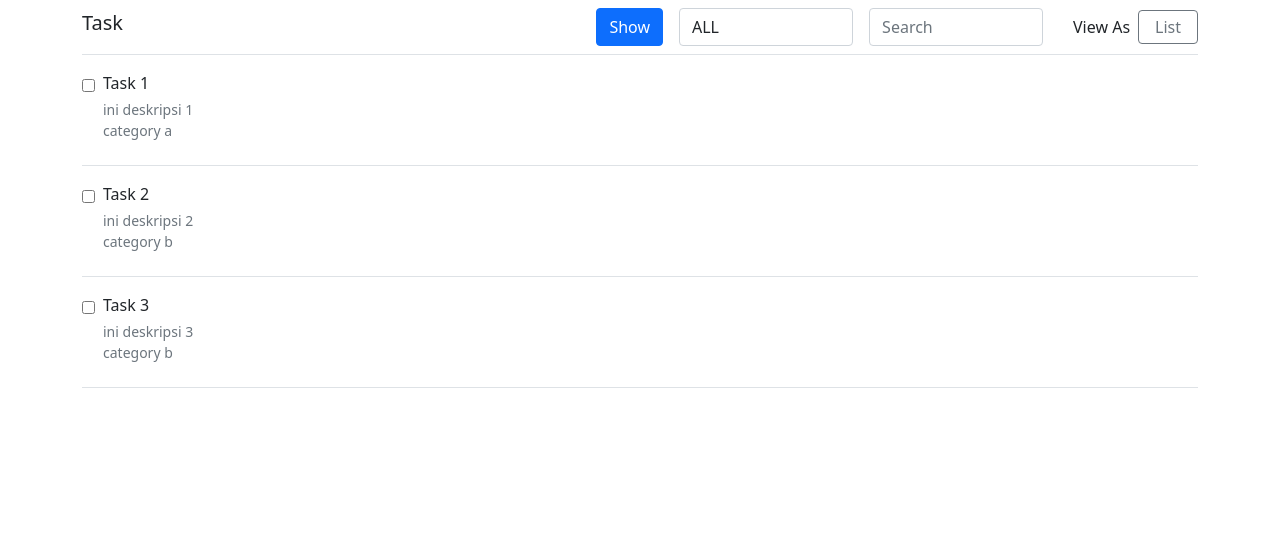
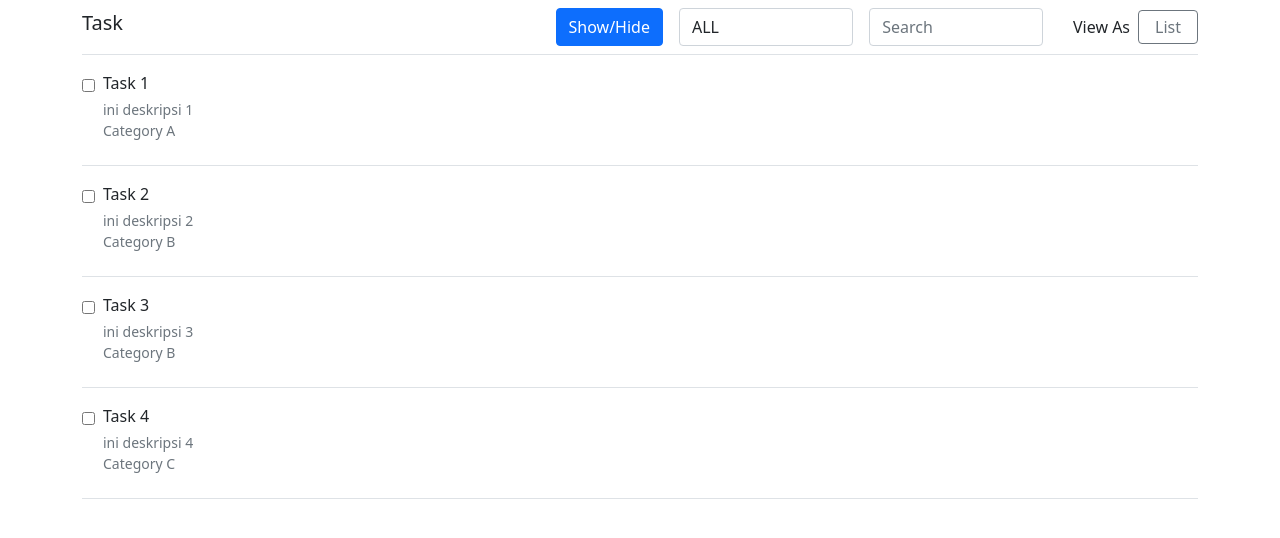
Before and after one commit to hakamanathhar/my-first-vue-js, a Nuxt app: page / in a window 1280 px wide. Shown: the top 538 px of the page. Built offline with nearby package versions, Linux system fonts and the light colour scheme.

Commit message:
add indicator loading

```diff
--- a/pages/index.vue
+++ b/pages/index.vue
@@ -1,9 +1,11 @@
 <template>
 <div class="container">
+  <div class="spinner-border text-primary position-fixed" role="status" id="loading" v-show="isLoading">
+  </div>
   <div class="title border-bottom d-flex align-items-center py-2">
     <h5>Task</h5>
     <div class="d-flex align-items-center ms-auto">
-      <button class="btn btn-primary" v-on:click="show">Show</button>
+      <button class="btn btn-primary" v-on:click="show">{{showHide}}</button>
       <select  class="form-control mx-3" v-model="searchCategory">
           <option value="all" :selected="true">ALL</option>
           <option v-for="(category, i) in getCategory" :key="i"
@@ -21,7 +23,10 @@
       </div>
     </div>
   </div>
-  <div class="list-task row" v-show="ok">
+  <div class="list-task row">
+    <h2 class="text-center mt-3" v-if="resultQuery.length == 0">
+        Result not found
+    </h2>
     <CardItem
     v-for="(task, i) in resultQuery"
     :key="i"
@@ -40,7 +45,8 @@ export default {
   },
   data() {
     return {
-      ok:true,
+      isLoading:true,
+      showHide: 'Show/Hide',
       searchQuery: '',
       searchCategory: 'all',
       isCreating: false,
@@ -49,19 +55,19 @@ export default {
         {
         title: 'Task 1',
         description: 'ini deskripsi 1',
-        category: 'category a',
+        category: 'Category A',
         isDone: false,
         },
         {
         title: 'Task 2',
         description: 'ini deskripsi 2',
-        category: 'category b',
+        category: 'Category B',
         isDone: false,
         },
         {
         title: 'Task 3',
         description: ' ini deskripsi 3',
-        category: 'category b',
+        category: 'Category B',
         isDone: false,
         }
       ],
@@ -74,6 +80,20 @@ export default {
         element.isDone = false
       });
     }
+  },
+  created(){
+    setTimeout(() => {
+      this.tasks.push({
+        title: 'Task 4',
+        description: ' ini deskripsi 4',
+        category: 'Category C',
+        isDone: false,
+      })
+    }, 2000);
+  },
+  updated() {
+    console.log(`At this point, Virtual DOM has re-rendered and patched.`)
+    this.isLoading = false
   },
   computed: {
     resultQuery() {
@@ -91,7 +111,6 @@ export default {
             .includes(item.category.toLowerCase())
         });
       }else {
-        console.log(this.tasks);
         return this.tasks
       }
     },
@@ -109,3 +128,13 @@ export default {
   }
 }
 </script>
+<style>
+#loading {
+  left: 50%;
+  right: 50%;
+  top: 50%;
+  bottom: 50%;
+  width: 3rem;
+  height: 3rem;
+}
+</style>
```
